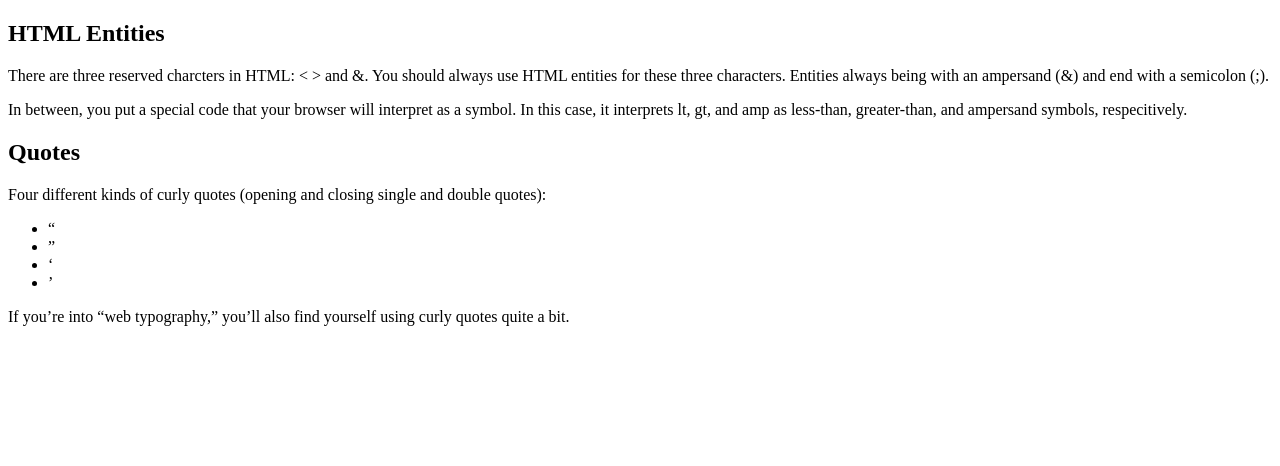
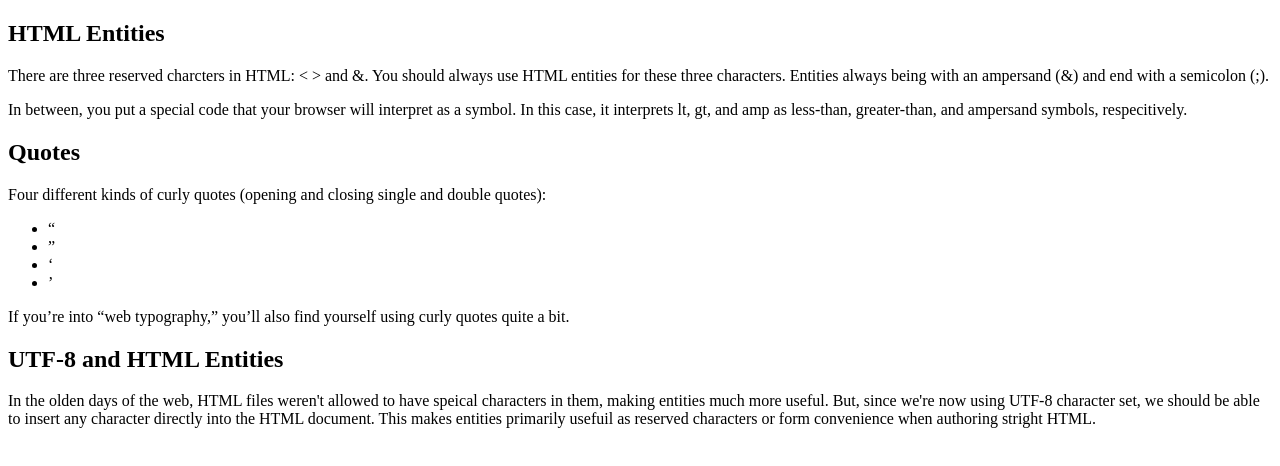
Before and after one commit to jenipdang/Odin_practices, a plain HTML site: page links-and-images/pages/extras.html in a window 1280 px wide. Drawn offline with Linux system fonts and the light colour scheme.

Commit message:
adding a summary to the page

```diff
--- a/links-and-images/pages/extras.html
+++ b/links-and-images/pages/extras.html
@@ -20,5 +20,8 @@
             <li>&rsquo;</li>
         </ul>
     <p>If you&rsquo;re into &ldquo;web typography,&rdquo; you&rsquo;ll also find yourself using curly quotes quite a bit.</p>
+
+    <h2>UTF-8 and HTML Entities</h2>
+    <p>In the olden days of the web, HTML files weren't allowed to have speical characters in them, making entities much more useful. But, since we're now using UTF-8 character set, we should be able to insert any character directly into the HTML document. This makes entities primarily usefuil as reserved characters or form convenience when authoring stright HTML.</p>
 </body>
 </html>
```
